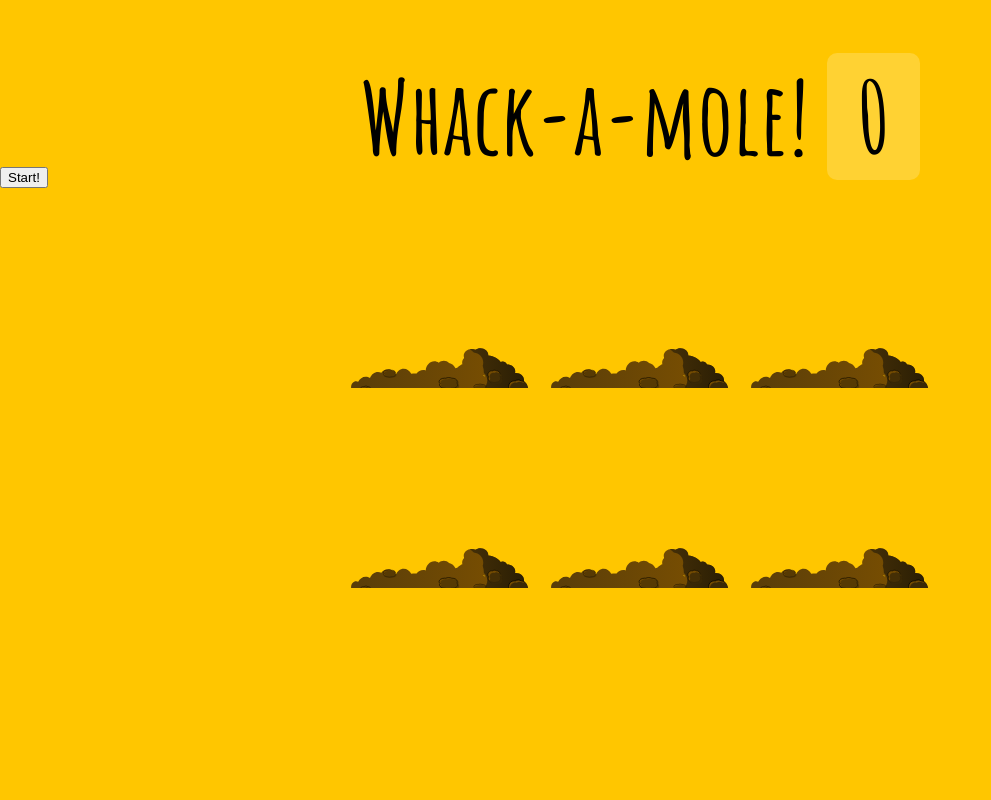
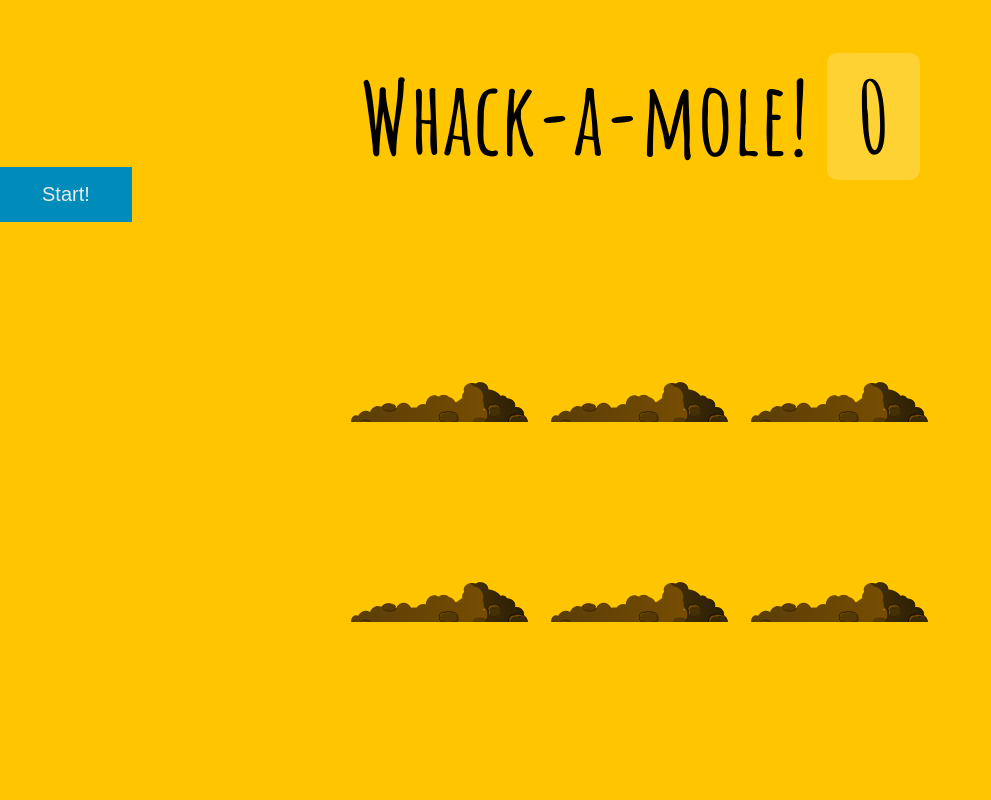
Before and after one commit to deeqoo/JS-30-Days-Challenge, a plain HTML site: page 30 - Whack A Mole/index.html in a window 1280 px wide. Shown: the whole page, without its empty margins (0-991 px from the left). Drawn offline with Linux system fonts and the light colour scheme.

Commit message:
update start button game style

```diff
--- a/30 - Whack A Mole/index.html
+++ b/30 - Whack A Mole/index.html
@@ -9,7 +9,7 @@
 <body>
 
   <h1>Whack-a-mole! <span class="score">0</span></h1>
-  <button onClick="startGame()">Start!</button>
+  <button class="myButton" onClick="startGame()">Start!</button>
 
   <div class="game">
     <div class="hole hole1">
--- a/30 - Whack A Mole/style.css
+++ b/30 - Whack A Mole/style.css
@@ -67,3 +67,18 @@ h1 {
 .hole.up .mole {
   top:0;
 }
+
+.myButton {
+  background-color:  #008CBA;
+  padding: 14px 40px;
+  font-size: 20px;
+  color:#eae9e9;
+  text-align: center;
+  /*display: inline-block;*/
+  border: 2px solid #008CBA;
+}
+
+.myButton:hover{
+  color: #008CBA;
+  background-color: #eae9e9;
+}
```
